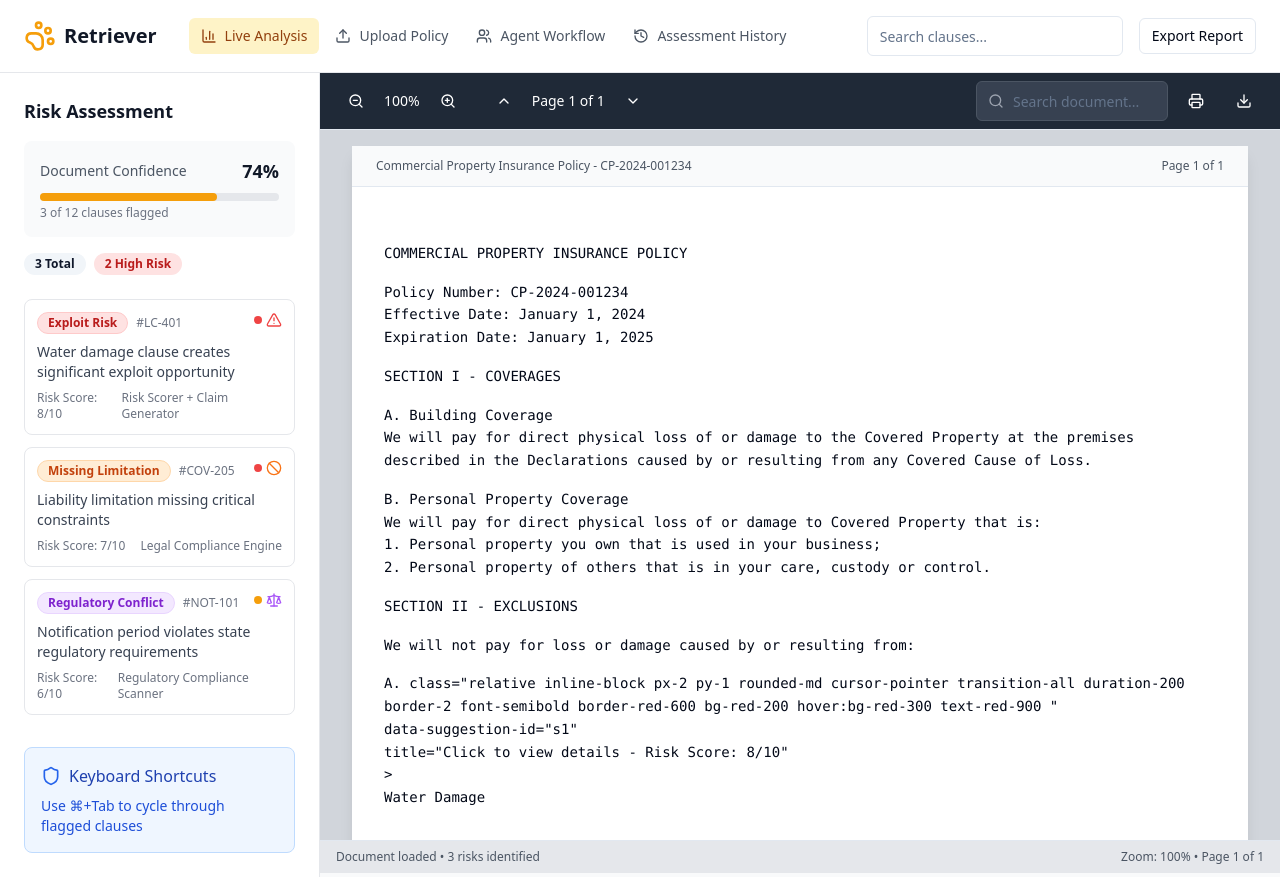
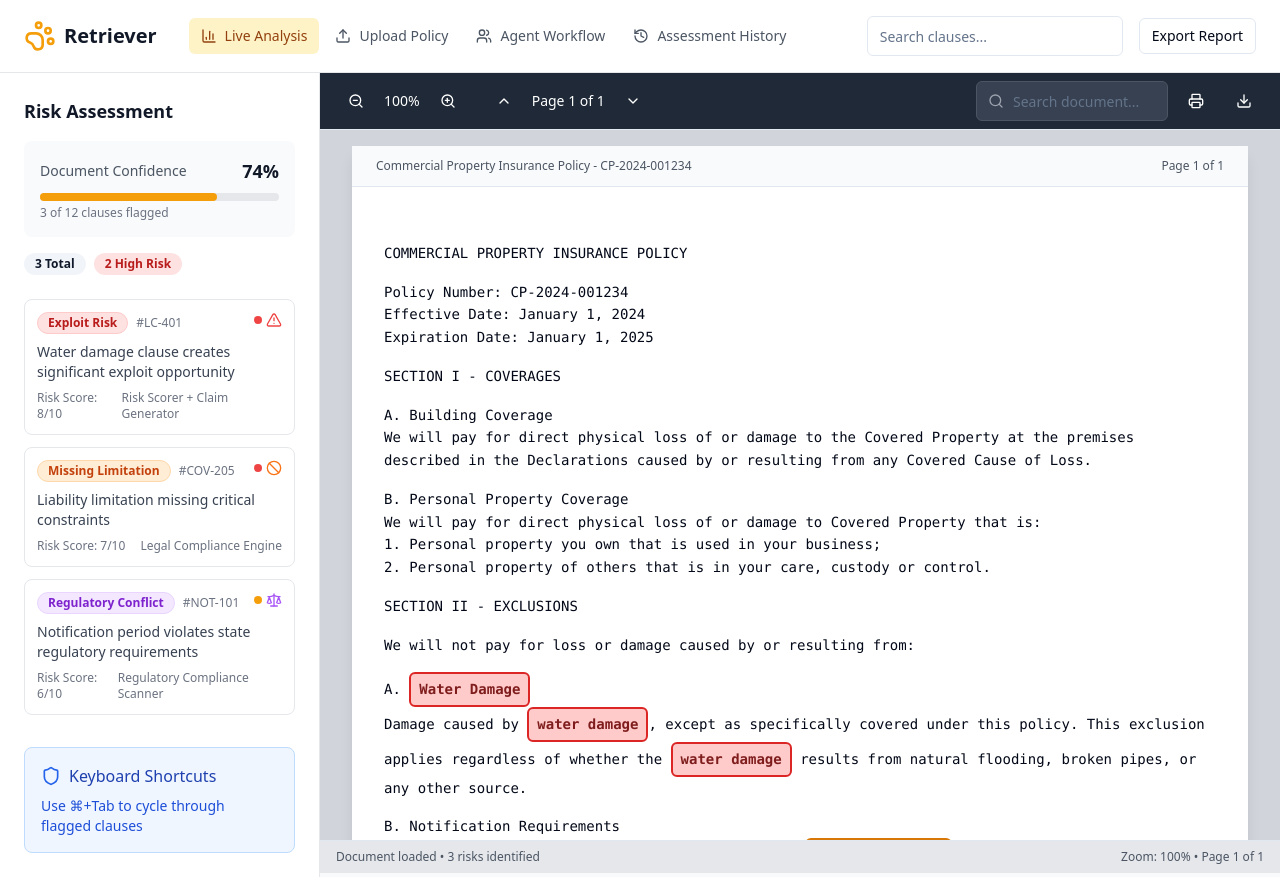
Before and after one commit to lakshayMahajan/policy-pal-scribe, a React (Vite) app: page / in a window 1280 px wide. Built offline with nearby package versions, Linux system fonts and the light colour scheme.

Commit message:
Fix: PDF highlighting
Implement the plan to reorder text processing and improve regex matching in PDFViewer.tsx to fix the highlighting issue.

```diff
--- a/src/components/PDFViewer.tsx
+++ b/src/components/PDFViewer.tsx
@@ -87,12 +87,26 @@ export const PDFViewer = ({ suggestions, onSuggestionHover, onSuggestionClick, s
   }, [selectedSuggestion]);
 
   const highlightSuggestions = (text: string) => {
-    let highlightedText = text;
+    console.log('Original policy text length:', text.length);
+    console.log('Policy text preview:', text.substring(0, 200));
+
+    // First, convert newlines to HTML structure
+    let htmlText = text
+      .replace(/\n\n/g, '</p><p class="mb-4">')
+      .replace(/\n/g, '<br>')
+      .replace(/^/, '<p class="mb-4">')
+      .replace(/$/, '</p>');
+
+    console.log('HTML structured text preview:', htmlText.substring(0, 300));
 
     // Sort suggestions by length (longest first) to avoid nested replacements
     const sortedSuggestions = [...suggestions].sort((a, b) => b.original.length - a.original.length);
 
-    console.log('Highlighting suggestions:', sortedSuggestions.map(s => s.original));
+    console.log('Processing suggestions:', sortedSuggestions.map(s => ({
+      id: s.id,
+      original: s.original,
+      severity: s.severity
+    })));
 
     sortedSuggestions.forEach(suggestion => {
       const isSelected = selectedSuggestion === suggestion.id;
@@ -111,28 +125,43 @@ export const PDFViewer = ({ suggestions, onSuggestionHover, onSuggestionClick, s
 
       const combinedClasses = `${baseClasses} ${severityClasses[suggestion.severity]} ${selectedClasses}`;
 
-      // Create a case-insensitive regex that matches the exact phrase
-      const regex = new RegExp(`\\b${suggestion.original.replace(/[.*+?^${}()|[\]\\]/g, '\\$&')}\\b`, 'gi');
+      // Create a more flexible regex for case-insensitive matching
+      const escapedOriginal = suggestion.original.replace(/[.*+?^${}()|[\]\\]/g, '\\$&');
+      const regex = new RegExp(`(${escapedOriginal})`, 'gi');
 
-      const matches = text.match(regex);
-      console.log(`Looking for "${suggestion.original}", found:`, matches);
+      console.log(`Searching for "${suggestion.original}" with regex:`, regex);
 
-      highlightedText = highlightedText.replace(
+      // Check if the text exists before replacement
+      const matches = htmlText.match(regex);
+      console.log(`Matches found for "${suggestion.original}":`, matches);
+
+      if (matches && matches.length > 0) {
+        htmlText = htmlText.replace(
           regex,
           `<span
             class="${combinedClasses}"
             data-suggestion-id="${suggestion.id}"
             title="Click to view details - Risk Score: ${suggestion.riskScore}/10"
           >
-          $&
+            $1
             <span class="absolute -top-10 left-1/2 transform -translate-x-1/2 bg-gray-900 text-white text-xs px-3 py-2 rounded-lg opacity-0 hover:opacity-100 transition-opacity whitespace-nowrap z-30 pointer-events-none shadow-lg">
               ${suggestion.clauseId} | Risk: ${suggestion.riskScore}/10 | ${suggestion.severity}
             </span>
           </span>`
         );
+        console.log(`✅ Successfully highlighted "${suggestion.original}"`);
+      } else {
+        console.log(`❌ No matches found for "${suggestion.original}"`);
+
+        // Try a more flexible search to see what might be wrong
+        const flexibleRegex = new RegExp(escapedOriginal.split('\\s+').join('\\s*'), 'gi');
+        const flexibleMatches = htmlText.match(flexibleRegex);
+        console.log(`Flexible search results:`, flexibleMatches);
+      }
     });
 
-    return highlightedText;
+    console.log('Final HTML preview:', htmlText.substring(0, 500));
+    return htmlText;
   };
 
   const handleTextClick = (e: React.MouseEvent) => {
@@ -141,6 +170,7 @@ export const PDFViewer = ({ suggestions, onSuggestionHover, onSuggestionClick, s
                         target.closest('[data-suggestion-id]')?.getAttribute('data-suggestion-id');
     if (suggestionId) {
       e.preventDefault();
+      console.log('Clicked suggestion:', suggestionId);
       onSuggestionClick(suggestionId);
     }
   };
@@ -229,10 +259,6 @@ export const PDFViewer = ({ suggestions, onSuggestionHover, onSuggestionClick, s
             onMouseLeave={handleTextLeave}
             dangerouslySetInnerHTML={{
               __html: highlightSuggestions(policyText)
-                .replace(/\n\n/g, '</p><p class="mb-4">')
-                .replace(/\n/g, '<br>')
-                .replace(/^/, '<p class="mb-4">')
-                .replace(/$/, '</p>')
             }}
           />
 
```
Lines whose indentation alone changed are shown as unchanged.
